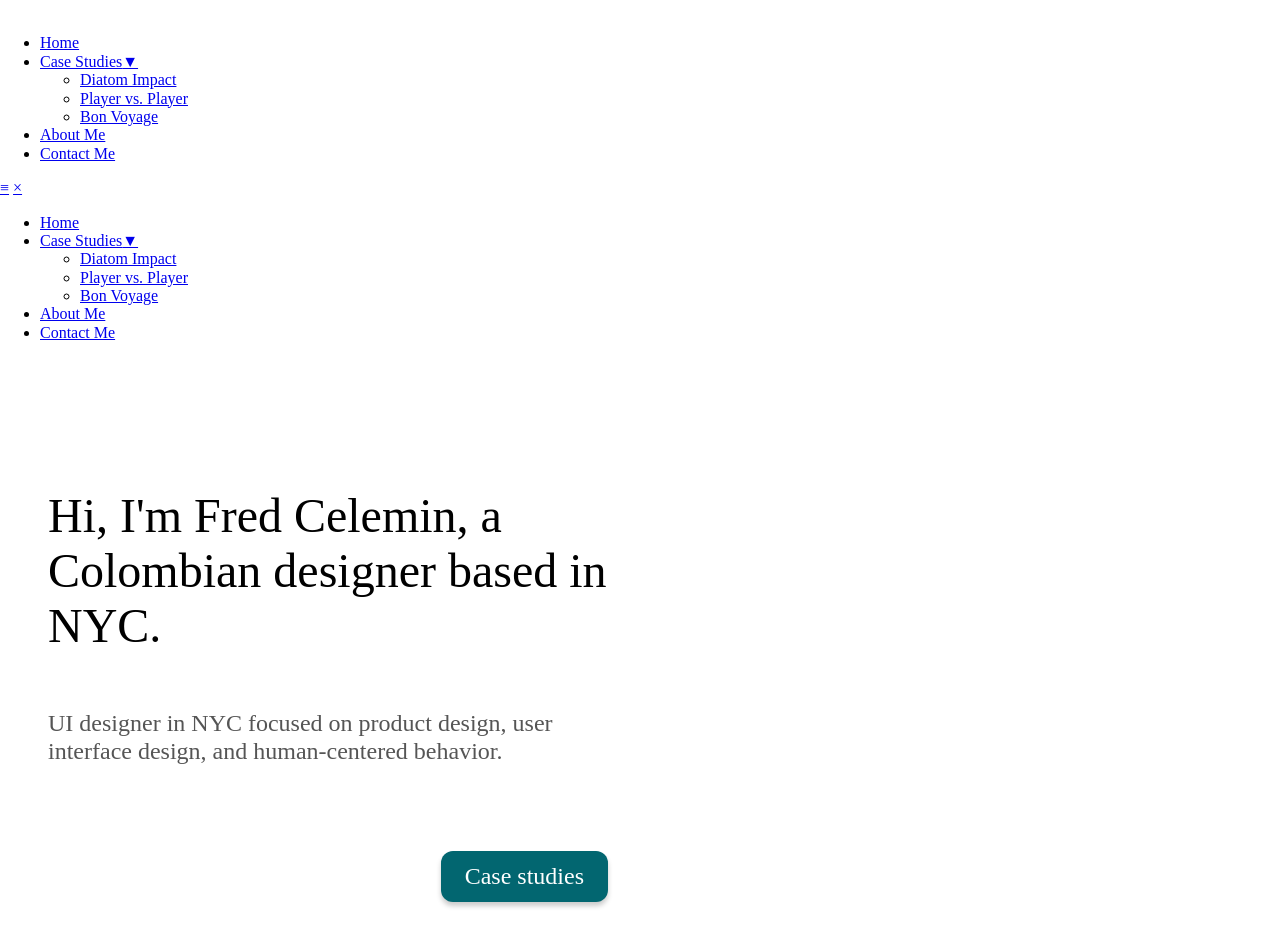
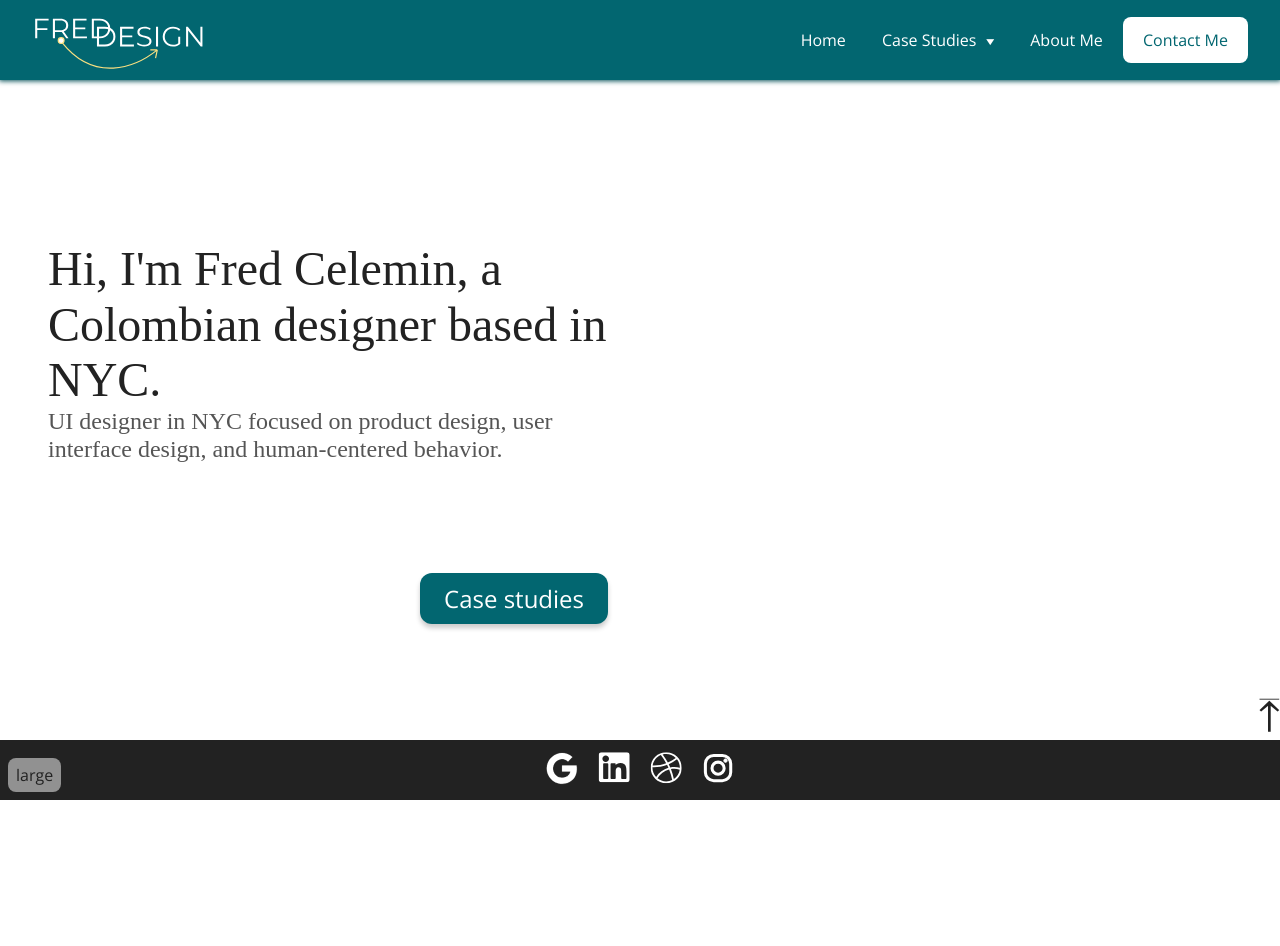
Before and after one commit to fredcelemin/fredcelemin.github.io, a plain HTML site: page index.html in a window 1280 px wide. After the commit the page ends 851 px from the top, so only its background shows below. Drawn offline with nearby package versions, Linux system fonts and the light colour scheme.

Commit message:
Bandage up home page

```diff
--- a/css/_header.css
+++ b/css/_header.css
@@ -173,6 +173,7 @@
   background-color: var(--theme-white);
   width: calc(100% - 2px);
   border: 1px solid var(--theme-green);
+  margin-bottom: 0;
 }
 
 /* header--dropdown_link_item */
--- a/index.html
+++ b/index.html
@@ -4,47 +4,86 @@
     <meta charset="utf-8">
     <title>Fred Celemin Portfolio</title>
     <link rel="stylesheet" href="lib/normalize.css">
-    <link rel="stylesheet" href="css/theme.css">
+    <link rel="stylesheet" href="css/_core.css">
+    <link rel="stylesheet" href="css/_header.css">
+    <link rel="stylesheet" href="css/_footer.css">
     <link rel="stylesheet" href="css/small.css">
     <link rel="stylesheet" href="css/medium.css">
     <link rel="stylesheet" href="css/large.css">
-    <link rel="stylesheet" href="css/x-large.css">
     <!-- TODO <link rel="shortcut icon" href=".ico"> -->
+
+    <script src="./scripts/_header.js" charset="utf-8"></script>
+    <script src="./scripts/_test.js" charset="utf-8"></script>
+
   </head>
   <body>
 
-    <header id="sticky-header">
-      <img id="logo" src="" alt="">
-      <nav id="list-nav" class="hide-s">
-        <ul class="main-nav-options">
-          <li><a href="index.html">Home</a></li>
-          <li>
-            <a href="case-studies.html">Case Studies<span id="case-studies-arrow">&#9660;</span></a>
-            <ul class="case-study-options">
-              <li><a href="case-studies/diatom-impact.html">Diatom Impact</a></li>
-              <li><a href="case-studies/player-vs-player.html">Player vs. Player</a></li>
-              <li><a href="case-studies/bon-voyage.html">Bon Voyage</a></li>
+    <header class="header">
+      <img class="logo" src="./assets/theme/logo.svg" alt="Logo with stylized text that says Fred Design">
+
+      <nav class="nav-row">
+        <ul class="list">
+          <li class="item">
+            <a class="link" href="index.html">Home</a>
+          </li>
+          <li class="item -with-arrow" data-toggle-sender="case-studies">
+            <a class="link">Case Studies
+              <span class="arrow" data-toggle-receiver="case-studies">&#9660;</span>
+              <span class="arrow __hide" data-toggle-receiver="case-studies">&#9650;</span>
+            </a>
+            <ul class="dropdown __hide" data-toggle-receiver="case-studies">
+              <li class="item">
+                <a class="link" href="case-studies/diatom-impact.html">Diatom Impact</a>
+              </li>
+              <li class="item">
+                <a class="link" href="case-studies/player-vs-player.html">Player vs. Player</a>
+              </li>
+              <li class="item">
+                <a class="link" href="case-studies/bon-voyage.html">Bon Voyage</a>
+              </li>
             </ul>
           </li>
-          <li><a href="about-me.html">About Me</a></li>
-          <li><a id="contact-me" href="contact-me.html">Contact Me</a></li>
+          <li class="item">
+            <a class="link" href="about-me.html">About Me</a>
+          </li>
+          <li class="item">
+            <a class="link -cta" href="contact-me.html">Contact Me</a>
+          </li>
         </ul>
       </nav>
-      <nav id="menu-nav" class="">
-        <a id="open-menu-icon" class="menu-icon" href="#">≡</a>
-        <a id="close-menu-icon" class="menu-icon" href="#">&times;</a>
-        <ul class="main-nav-options">
-          <li><a href="index.html">Home</a></li>
-          <li>
-            <a href="case-studies.html">Case Studies<span id="case-studies-arrow">&#9660;</span></a>
+
+      <nav class="nav-menu">
+        <a class="open-close-button" data-toggle-sender="nav-menu" data-toggle-receiver="nav-menu">≡</a>
+        <a class="open-close-button __hide" data-toggle-sender="nav-menu" data-toggle-receiver="nav-menu">×</a>
+
+        <ul class="list __hide" data-toggle-receiver="nav-menu">
+          <li class="item">
+            <a class="link" href="index.html">Home</a>
           </li>
-          <ul class="case-study-options">
-            <li><a href="case-studies/diatom-impact.html">Diatom Impact</a></li>
-            <li><a href="case-studies/player-vs-player.html">Player vs. Player</a></li>
-            <li><a href="case-studies/bon-voyage.html">Bon Voyage</a></li>
+          <li class="item -with-arrow" data-toggle-sender="case-studies">
+            <a class="link">
+              Case Studies
+              <span class="arrow" data-toggle-receiver="case-studies">&#9660;</span>
+              <span class="arrow __hide" data-toggle-receiver="case-studies">&#9650;</span>
+            </a>
+          </li>
+          <ul class="dropdown __hide" data-toggle-receiver="case-studies">
+            <li class="item">
+              <a class="link -invert-colors" href="case-studies/diatom-impact.html">Diatom Impact</a>
+            </li>
+            <li class="item">
+              <a class="link -invert-colors" href="case-studies/player-vs-player.html">Player vs. Player</a>
+            </li>
+            <li class="item">
+              <a class="link -invert-colors" href="case-studies/bon-voyage.html">Bon Voyage</a>
+            </li>
           </ul>
-          <li><a href="about-me.html">About Me</a></li>
-          <li><a href="contact-me.html">Contact Me</a></li>
+          <li class="item">
+            <a class="link" href="about-me.html">About Me</a>
+          </li>
+          <li class="item">
+            <a class="link" href="contact-me.html">Contact Me</a>
+          </li>
         </ul>
       </nav>
     </header>
@@ -55,11 +94,30 @@
       <a id="case-studies" href="case-studies.html">Case studies</a>
     </main>
 
-    <footer id="fixed-footer">
-      <a href="#"><img class="icon" src="" alt=""></a>
-      <a href="#"><img class="icon" src="" alt=""></a>
-      <a href="#"><img class="icon" src="" alt=""></a>
-      <a href="#"><img class="icon" src="" alt=""></a>
+    <footer class="footer">
+      <a class="scroll-top" href="#top">⤒</a>
+      <ul class="social">
+        <li class="icon">
+          <a class="link" href="#">
+            <img class="image" src="./assets/theme/social-google.svg" alt="">
+          </a>
+        </li>
+        <li class="icon">
+          <a class="link" href="#">
+            <img class="image" src="./assets/theme/social-linkedin.svg" alt="">
+          </a>
+        </li>
+        <li class="icon">
+          <a class="link" href="#">
+            <img class="image" src="./assets/theme/social-dribbble.svg" alt="">
+          </a>
+        </li>
+        <li class="icon">
+          <a class="link" href="#">
+            <img class="image" src="./assets/theme/social-instagram.svg" alt="">
+          </a>
+        </li>
+      </ul>
     </footer>
 
   </body>
```
